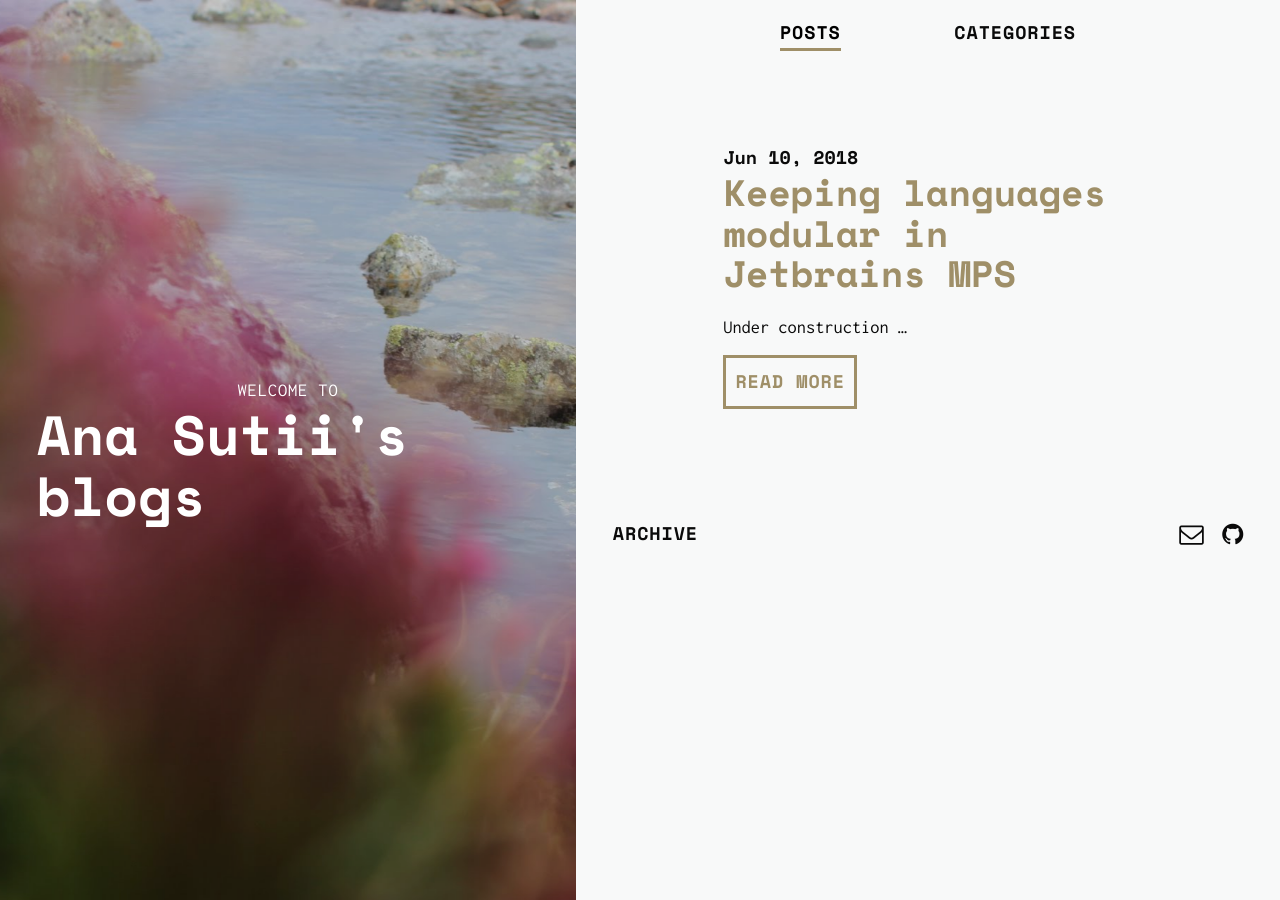
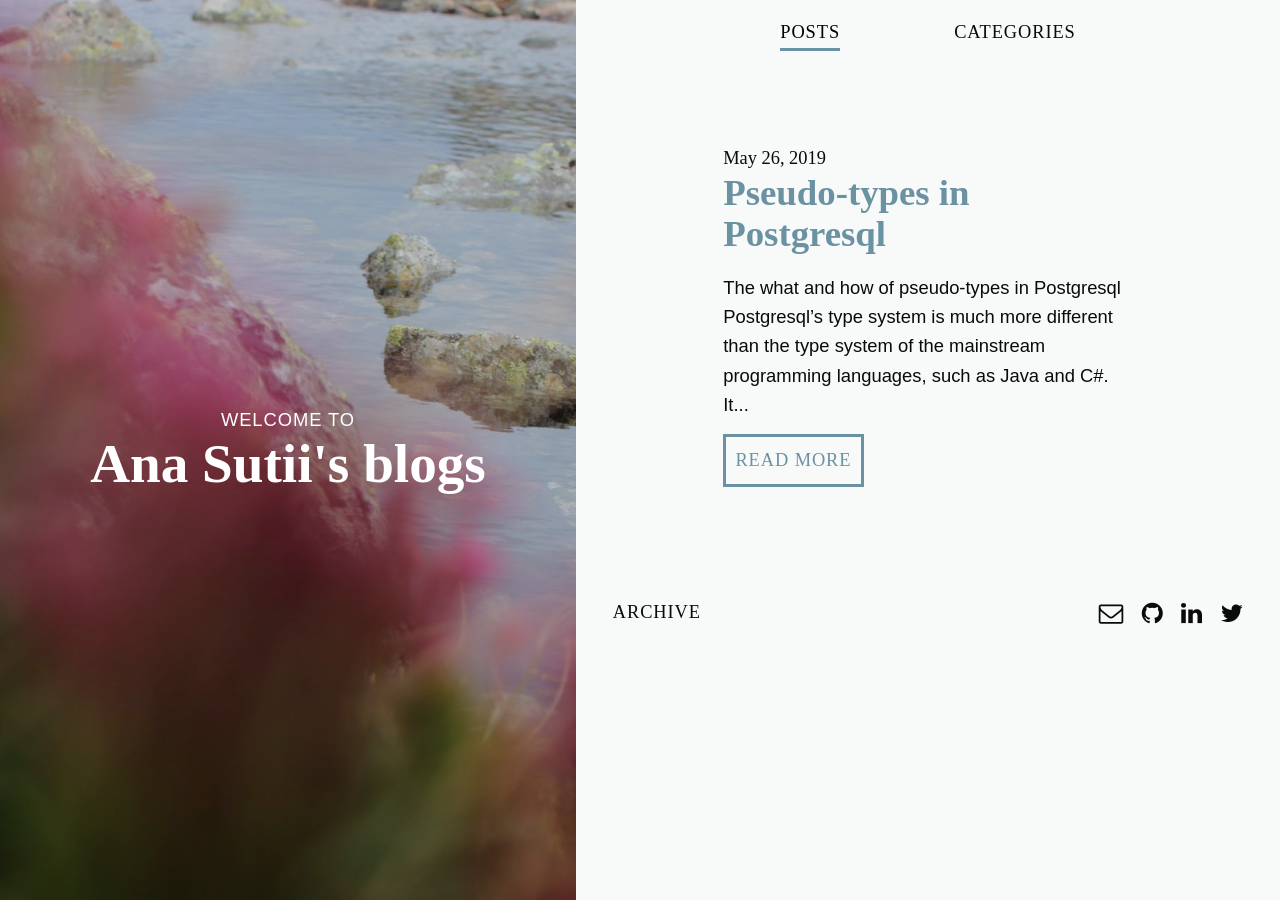
Before and after one commit to farcasia/ana.sutii.github.io, a Jekyll site: the page built from index.html, in a window 1280 px wide. Built offline with Jekyll 4.4.1, drawn with Linux system fonts in a browser that asks for light colours; nearby versions of some CDN libraries; the list of posts is cut into pages by our own code.

```diff
--- a/_config.yml
+++ b/_config.yml
@@ -18,6 +18,8 @@
 profile: Ana Maria Sutii
 social:
   github: https://github.com/farcasia
+  linkedin: https://www.linkedin.com/in/ana-maria-sutii-7b246a23
+  twitter: https://twitter.com/a_farcasi
 
 # Build settings
 exclude: ["_screenshots", "Gemfile", "Gemfile.lock", "LICENSE.txt", "README.md"]
--- a/_posts/2018-06-10-Keeping-languages-modular-in-Jetbrains-MPS.markdown
+++ /dev/null
@@ -1,12 +0,0 @@
----
-layout: post
-title: "Keeping languages modular in Jetbrains MPS"
-date: 2018-06-10
-categories:
-  - MPS
-  - Modularity
-description:
-image: /assets/img/IMG_6414.JPG
-image-sm: /assets/img/IMG_6414.JPG
----
-Under construction ...
--- /dev/null
+++ b/_posts/2019-05-26-Pseudo-types-in-Postgresql.markdown
@@ -0,0 +1,26 @@
+---
+layout: post
+title: "Pseudo-types in Postgresql"
+date: 2019-05-26
+categories:
+  - Postgresql
+description: The what and how of pseudo-types in Postgresql
+image: /assets/img/IMG_6414.JPG
+image-sm: /assets/img/IMG_6414.JPG
+---
+The what and how of pseudo-types in Postgresql
+
+Postgresql's type system is much more different than the type system of the
+mainstream programming languages, such as Java and C#.
+It probably has to do with maintaining the efficiency of the database, I guess.
+
+Pseudo-types are used as in and out parameters of postgresql functions, but
+they cannot be used as types for columns, or variable declarations.
+
+Let's see pseudo-types at work. I will show you three examples,
+
+<script src="https://gist.github.com/farcasia/2695a1f1a8578355be602e25d5241c79.js"></script>
+
+### Postgresql used in code snippets:
+
+### Bibliography
--- a/_sass/_base.scss
+++ b/_sass/_base.scss
@@ -1,12 +1,12 @@
 /**
  * Base Variables
  */
-$font-header: 'Space Mono', monospace;
-$font-body: 'Inconsolata', monospace;
-$font-post: 'Lora', serif;
+$font-header: 'Charter', serif;
+$font-body: 'Kievit', sans-serif;
+$font-post: 'Charter', serif;
 
-$color-alpha: #9f8f68;
-$color-alpha--light: #f5f3ef;
+$color-alpha: #6b92a3;
+$color-alpha--light: #ebf2f4;
 
 $color-black: #0a0a0a;
 $color-grey: #f8f9f9;
```
Also changed, not shown: Gemfile.lock, 15 other files.
